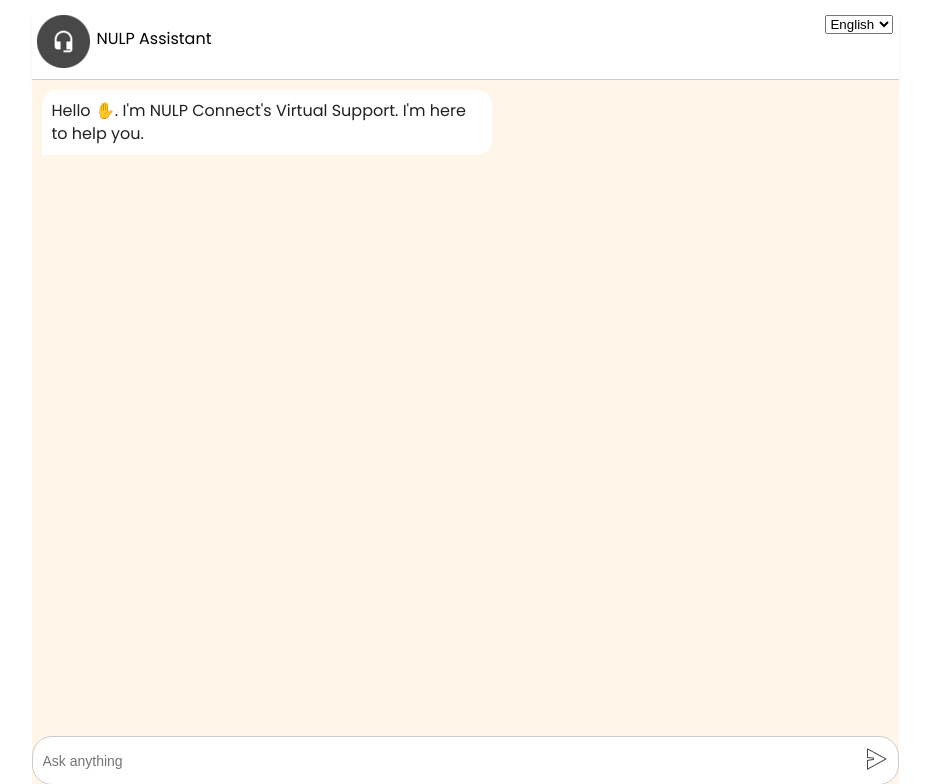
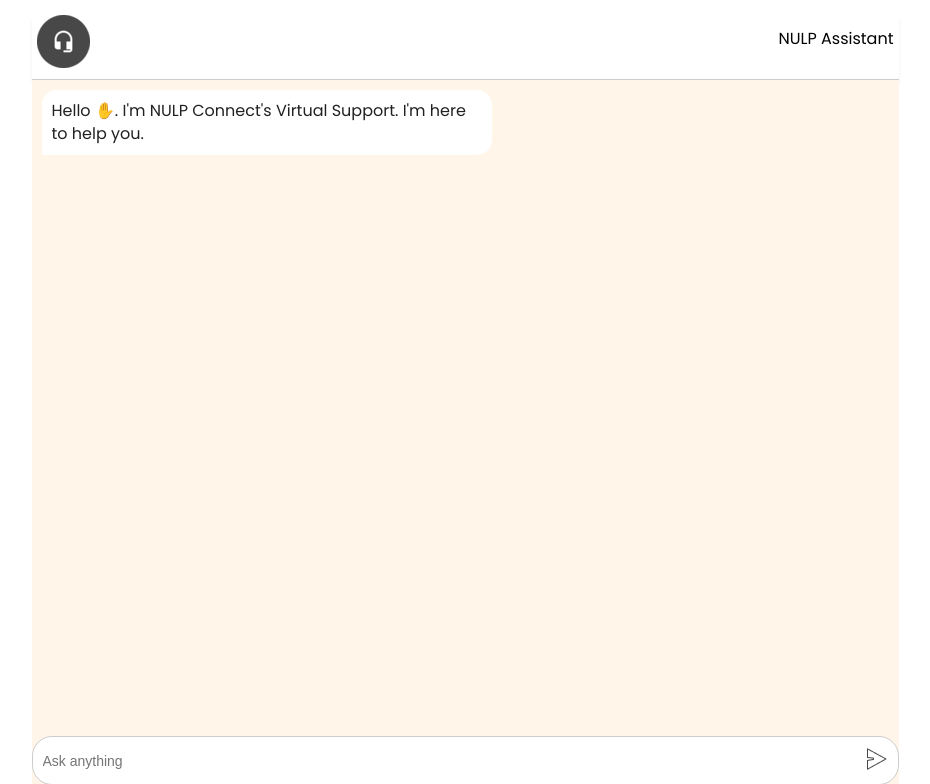
Before and after one commit to NIUANULP/nulp-chatbot, a Flask app: page / in a window 1280 px wide. Shown: the top 784 px of the page, without its empty margins (175-1105 px from the left). Run offline with Flask 2, Linux system fonts and the light colour scheme; some libraries are stand-ins or nearby versions.

Commit message:
TASK : #0000 Comment language dropdown

```diff
--- a/templates/index.html
+++ b/templates/index.html
@@ -22,7 +22,7 @@
           <!-- Chatbot assistant name -->
         </div>
         <span class="msger-assistant-name">NULP Assistant</span>
-        <select name="Language" id="Language" class="language-select">
+        <!-- <select name="Language" id="Language" class="language-select">
           <option value="en">English</option>
           <option value="hi">हिंदी</option>
           <option value="mr">मराठी</option>
@@ -34,8 +34,8 @@
           <option value="pa">ਪੰਜਾਬੀ</option>
           <option value="te">తెలుగు</option>
           <option value="ur">اردو</option>
-          <!-- Add more options for other languages as needed -->
-        </select>
+          Add more options for other languages as needed
+        </select> -->
       </header>
       <main class="msger-chat">
       <div class="msg left-msg welcome-message">
```
